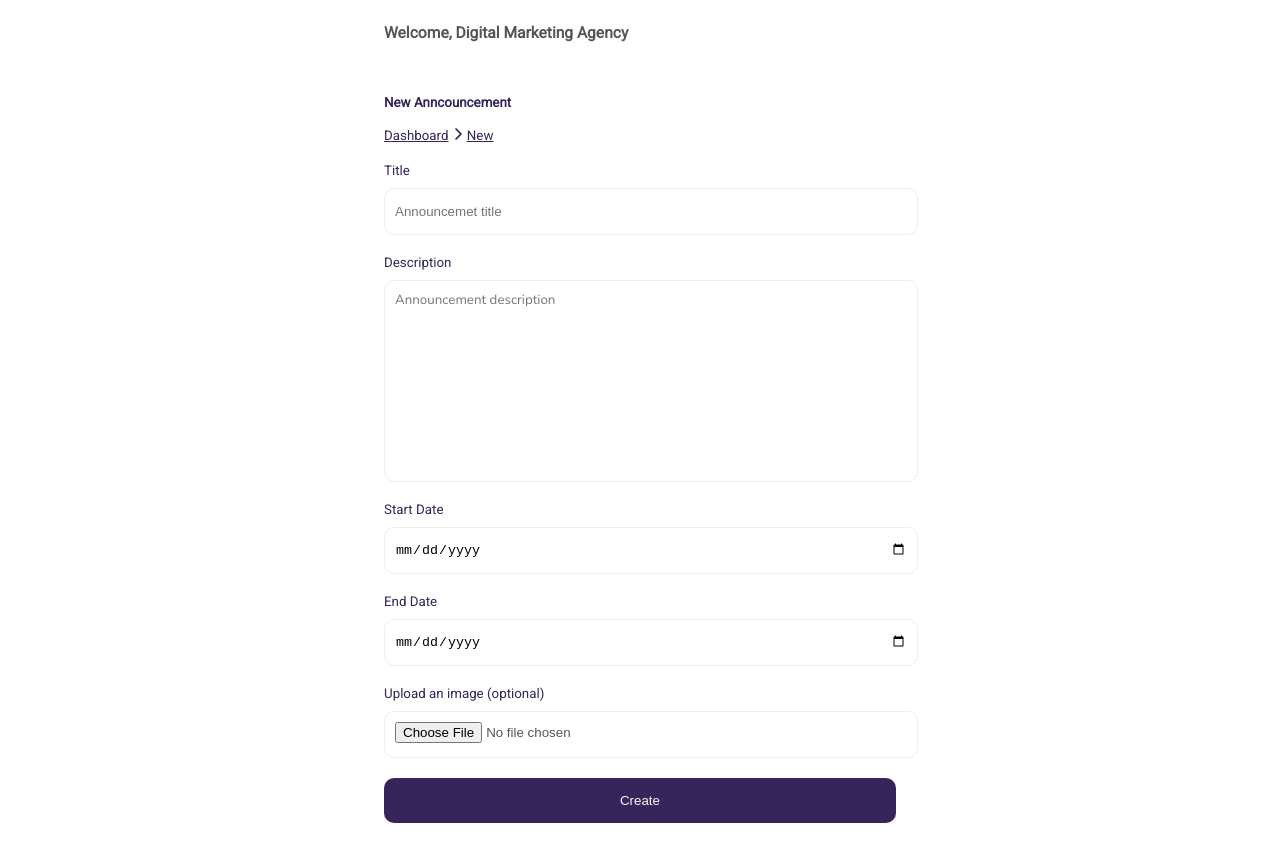
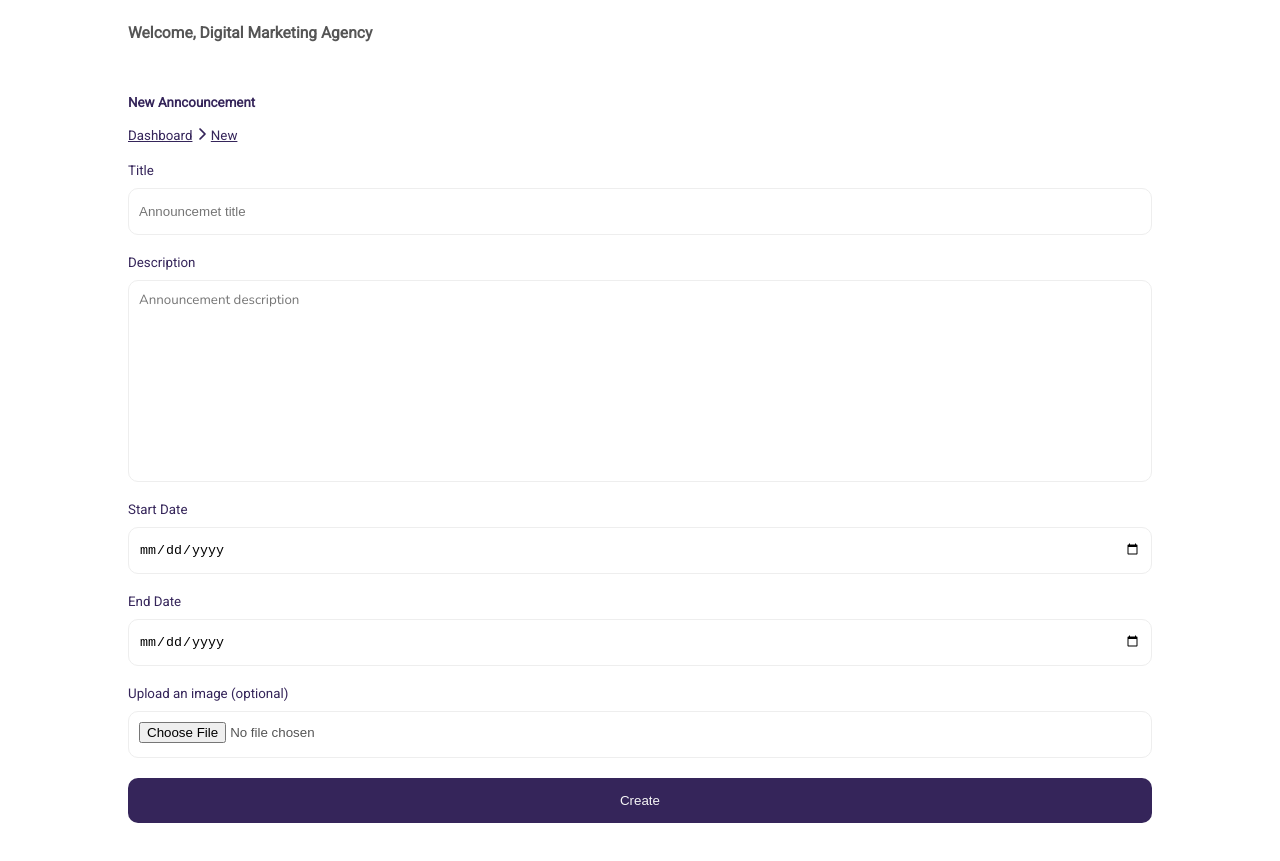
Before and after one commit to the22mastermind/announceIT, a plain HTML site: page UI/pages/advertiser/new.html in a window 1280 px wide. Shown: the part 57-918 px from the top of the page. Drawn offline with nearby package versions, Linux system fonts and the light colour scheme.

Commit message:
[ft-170720381] aligned the button width with inputs

```diff
--- a/UI/css/dashboard.css
+++ b/UI/css/dashboard.css
@@ -40,7 +40,6 @@
     z-index: 1;
   }
   /*  */
-
 }
 /*Small devices (landscape phones, 576px and up)*/
 @media (min-width: 576px) and (max-width: 767.98px) {
@@ -172,7 +171,9 @@
       padding-right: 0;
   }
   /*  */
-
+  .w40 {
+    width: 40%;
+  }
 }
 /*Extra large devices (large desktops, 1200px and up)*/
 @media (min-width: 1200px) {
@@ -221,6 +222,9 @@
       padding-right: 0;
   }
   /*  */
+  .w40 {
+    width: 40%;
+  }
 }
 /*Common styles*/
 html, body {
@@ -366,7 +370,6 @@ label {
 }
 .update-field {
   height: 25px;
-  width: 100%;
   margin-bottom: 10px;
   border: none;
   border: 1px solid #EEEEEE;
@@ -376,7 +379,6 @@ label {
   border-radius: 10px;
 }
 textarea {
-  width: 100%;
   margin-bottom: 10px;
   border: none;
   border: 1px solid #EEEEEE;
@@ -439,6 +441,3 @@ textarea {
 .nopadding {
   padding: 0px;
 }
-.w40 {
-  width: 40%;
-}
```
